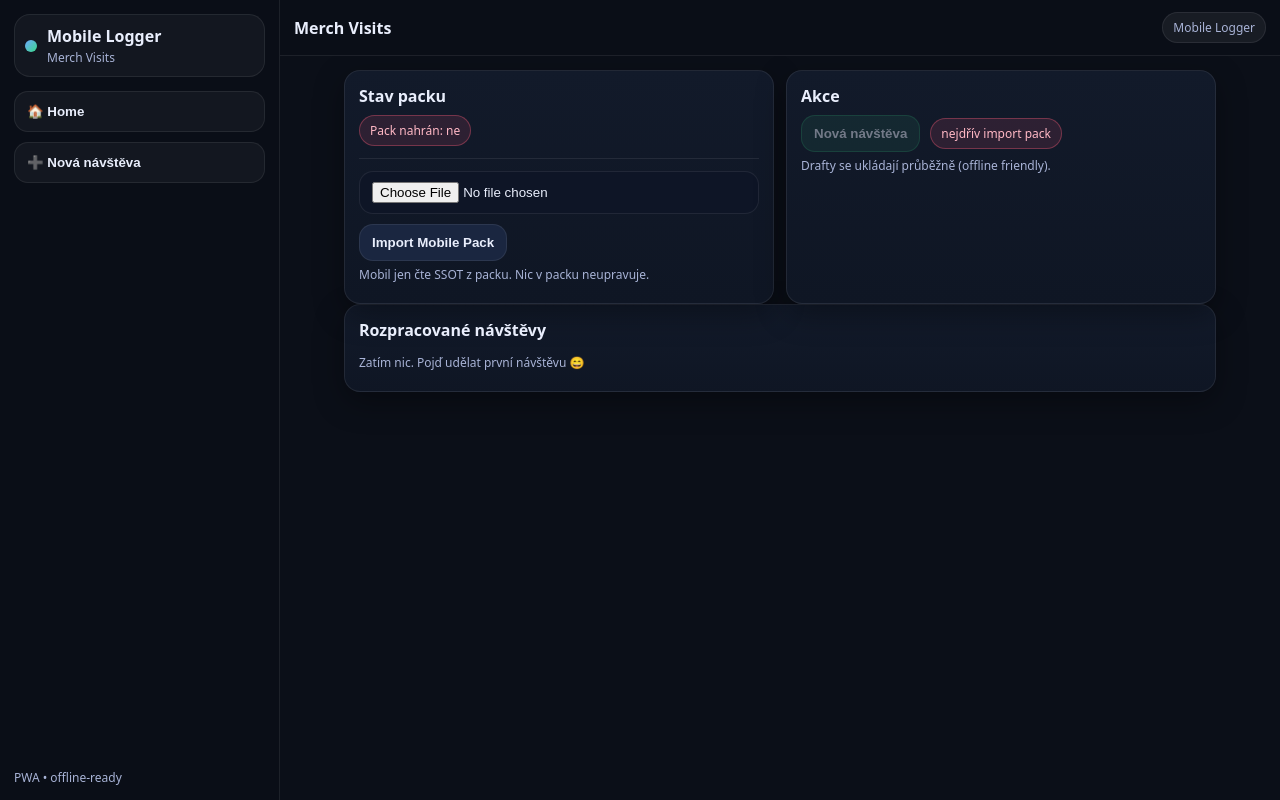
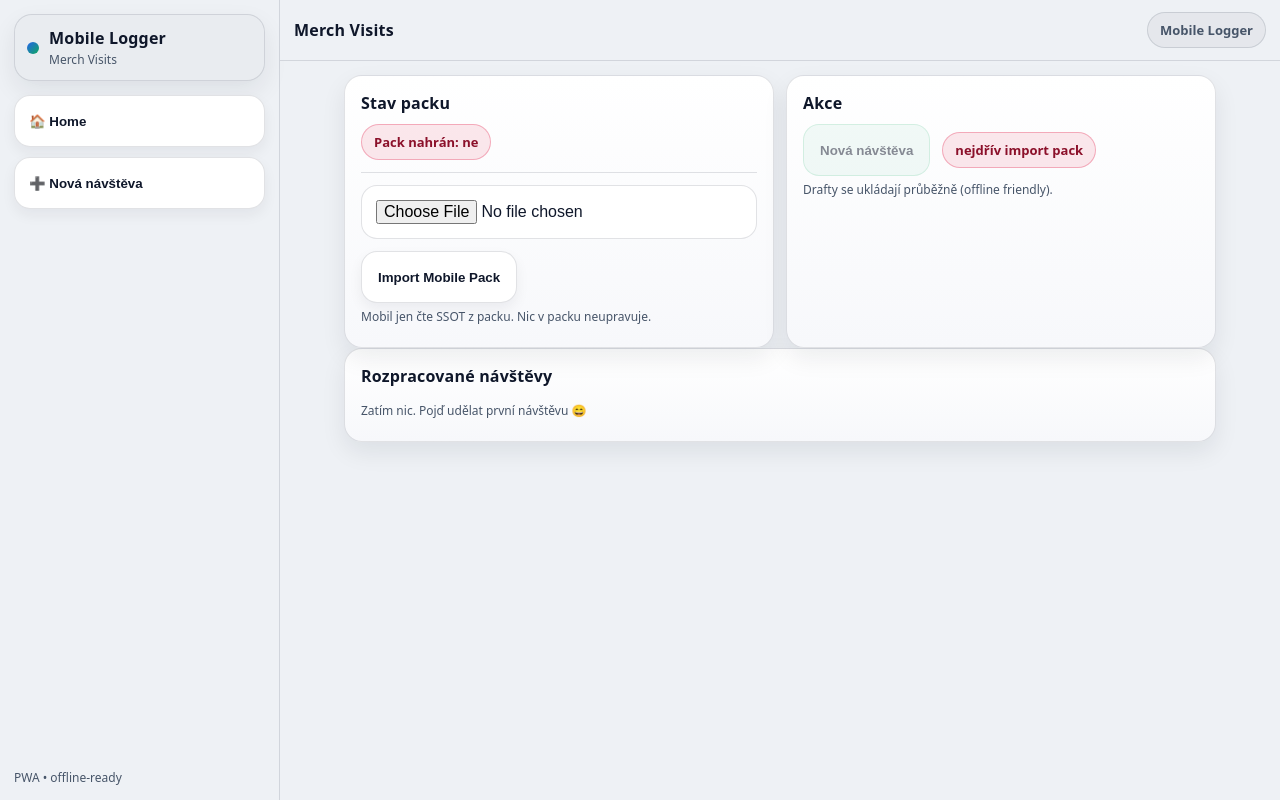
Before and after one commit to pavelsukup-netizen/merchloggerapp, a plain HTML site: page index.html in a window 1280 px wide. Drawn offline with nearby package versions, Linux system fonts and the light colour scheme.

Commit message:
Refactor styles for improved layout and design

```diff
--- a/styles.css
+++ b/styles.css
@@ -1,50 +1,112 @@
+:root{
+  /* Sunlight / high-contrast theme */
+  --bg:#eef1f5;            /* světle šedá */
+  --card:#ffffff;          /* karty bílé */
+  --card2:#f7f8fb;         /* jemnej gradient */
+  --txt:#0f172a;           /* téměř černá */
+  --muted:#475569;         /* čitelná šedá */
+  --line:rgba(15,23,42,.12);
+
+  --ok:#0ea85f;
+  --bad:#e11d48;
+  --warn:#b45309;
+  --accent:#2563eb;
+
+  --shadow: 0 10px 25px rgba(15,23,42,.08);
+  --r:18px;
+}
+
+*{box-sizing:border-box}
+html,body{
+  margin:0;
+  height:100%;
+  background:var(--bg);
+  color:var(--txt);
+  font-family:system-ui,-apple-system,Segoe UI,Roboto,Arial;
+}
+a{color:var(--accent)}
+
+/* ----------------- Tablet shell layout (sidebar + content) ----------------- */
 .shell{
   min-height:100vh;
   display:grid;
   grid-template-columns: 280px 1fr;
 }
+
 .sidebar{
-  position:sticky; top:0;
+  position:sticky;
+  top:0;
   height:100vh;
   padding:14px;
   border-right:1px solid var(--line);
-  background:rgba(11,15,24,.9);
+  background:rgba(238,241,245,.92);
   backdrop-filter: blur(10px);
   display:flex;
   flex-direction:column;
   gap:14px;
 }
+
 .content{min-width:0;}
+
 .topbar{
-  position:sticky; top:0; z-index:10;
-  display:flex; align-items:center; justify-content:space-between;
+  position:sticky;
+  top:0;
+  z-index:10;
+  display:flex;
+  align-items:center;
+  justify-content:space-between;
   padding:12px 14px;
   border-bottom:1px solid var(--line);
-  background:rgba(11,15,24,.75);
+  background:rgba(238,241,245,.85);
   backdrop-filter: blur(10px);
 }
-.topTitle{font-weight:800}
+
+.topTitle{font-weight:850; letter-spacing:.2px;}
 .topPills{display:flex; gap:8px; flex-wrap:wrap}
 
-.sbBrand{display:flex; gap:10px; align-items:center; padding:10px; border:1px solid var(--line); border-radius:16px; background:rgba(255,255,255,.04)}
-.sbTitle{font-weight:800}
+.sbBrand{
+  display:flex;
+  gap:10px;
+  align-items:center;
+  padding:12px;
+  border:1px solid var(--line);
+  border-radius:18px;
+  background:rgba(15,23,42,.02);
+  box-shadow:var(--shadow);
+}
+.dot{
+  width:12px;
+  height:12px;
+  border-radius:999px;
+  background:linear-gradient(135deg,var(--accent),var(--ok));
+}
+.sbTitle{font-weight:850; letter-spacing:.2px;}
 .sbSub{font-size:12px;color:var(--muted);margin-top:2px}
 
 .sbNav{display:grid; gap:10px}
 .sbBtn{
   width:100%;
   text-align:left;
-  padding:12px 12px;
-  border-radius:14px;
+  padding:14px 14px;
+  min-height:52px;               /* tap target */
+  border-radius:16px;
   border:1px solid var(--line);
-  background:rgba(255,255,255,.04);
+  background:#fff;
   color:var(--txt);
-  font-weight:700;
+  font-weight:800;
   cursor:pointer;
+  box-shadow: 0 6px 14px rgba(15,23,42,.06);
 }
-.sbBtn:hover{filter:brightness(1.06)}
-.sbFoot{margin-top:auto; display:grid; gap:10px}
+.sbBtn:hover{filter:brightness(0.98)}
+.sbBtn:active{transform:translateY(1px)}
 
+.sbFoot{
+  margin-top:auto;
+  display:grid;
+  gap:10px;
+}
+
+/* Mobile: sidebar nahoře */
 @media (max-width: 860px){
   .shell{grid-template-columns: 1fr;}
   .sidebar{
@@ -55,120 +117,213 @@
   }
 }
 
-:root{
-  --bg:#0b0f18;
-  --card:#121a2a;
-  --card2:#0f1624;
-  --txt:#e9eefc;
-  --muted:#a8b3d6;
-  --line:rgba(255,255,255,.08);
-  --ok:#39d98a;
-  --bad:#ff5c7a;
-  --warn:#ffcc66;
-  --accent:#6ea8ff;
-  --shadow: 0 10px 30px rgba(0,0,0,.35);
-  --r:16px;
+/* ----------------- App container ----------------- */
+.app{
+  padding:14px;
+  max-width:900px;
+  margin:0 auto;
 }
 
-*{box-sizing:border-box}
-html,body{margin:0;height:100%;background:var(--bg);color:var(--txt);font-family:system-ui,-apple-system,Segoe UI,Roboto,Arial}
-a{color:var(--accent)}
-.topbar{
-  position:sticky; top:0; z-index:10;
-  display:flex; align-items:center; justify-content:space-between;
-  padding:12px 14px; background:rgba(11,15,24,.85); backdrop-filter: blur(10px);
-  border-bottom:1px solid var(--line);
+.grid{display:grid; gap:12px}
+@media (min-width:760px){
+  .grid.two{grid-template-columns:1fr 1fr}
 }
-.brand{display:flex; gap:10px; align-items:center}
-.dot{width:12px;height:12px;border-radius:99px;background:linear-gradient(135deg,var(--accent),var(--ok))}
-.title{font-weight:750;letter-spacing:.2px}
-.sub{font-size:12px;color:var(--muted);margin-top:2px}
 
-.app{padding:14px; max-width:900px; margin:0 auto}
-
-.grid{display:grid; gap:12px}
-@media (min-width:760px){ .grid.two{grid-template-columns:1fr 1fr} }
-
+/* ----------------- Cards / sections ----------------- */
 .card{
   background:linear-gradient(180deg,var(--card),var(--card2));
   border:1px solid var(--line);
   border-radius:var(--r);
   box-shadow:var(--shadow);
-  padding:14px;
+  padding:16px;
 }
-.card h2{margin:0 0 8px 0; font-size:16px}
-.card p{margin:6px 0; color:var(--muted); line-height:1.35}
 
-.row{display:flex; gap:10px; flex-wrap:wrap; align-items:center}
+.card h2{
+  margin:0 0 10px 0;
+  font-size:16px;
+  letter-spacing:.2px;
+  font-weight:850;
+}
+
+.card p{
+  margin:6px 0;
+  color:var(--muted);
+  line-height:1.35;
+}
+
+.row{
+  display:flex;
+  gap:12px;
+  flex-wrap:wrap;
+  align-items:center;
+}
 .spacer{flex:1}
-.hr{height:1px;background:var(--line);margin:12px 0}
+.hr{
+  height:1px;
+  background:var(--line);
+  margin:12px 0;
+}
 
+/* ----------------- Buttons ----------------- */
 .btn{
   border:1px solid var(--line);
-  background:#1a2640;
+  background:#ffffff;
   color:var(--txt);
-  padding:10px 12px;
+  padding:14px 16px;
+  border-radius:16px;
+  font-weight:850;
+  cursor:pointer;
+  min-height:52px;               /* tap target */
+  box-shadow: 0 6px 14px rgba(15,23,42,.06);
+}
+.btn:hover{filter:brightness(0.98)}
+.btn:active{transform:translateY(1px)}
+.btn:disabled{opacity:.5;cursor:not-allowed; box-shadow:none}
+
+.btn.ok{
+  background:rgba(14,168,95,.10);
+  border-color:rgba(14,168,95,.28);
+}
+.btn.bad{
+  background:rgba(225,29,72,.10);
+  border-color:rgba(225,29,72,.28);
+}
+.btn.ghost{
+  background:transparent;
+  box-shadow:none;
+}
+
+/* ----------------- Inputs ----------------- */
+.inp, select, textarea{
+  width:100%;
+  background:#fff;
+  color:var(--txt);
+  border:1px solid var(--line);
+  border-radius:16px;
+  padding:14px 14px;
+  outline:none;
+  min-height:52px;
+  font-size:16px; /* iOS: zabrání zoomu */
+}
+
+textarea{
+  min-height:120px;
+  resize:vertical;
+}
+
+label{
+  font-size:12px;
+  color:var(--muted);
+  display:block;
+  margin:10px 0 6px;
+}
+
+/* ----------------- Pills / badges ----------------- */
+.pill{
+  display:inline-flex;
+  align-items:center;
+  gap:8px;
+  padding:8px 12px;
+  border-radius:999px;
+  background:rgba(15,23,42,.04);
+  border:1px solid var(--line);
+  color:var(--muted);
+  font-size:13px;
+  font-weight:750;
+}
+
+.pill.ok{
+  color:#0b5f3b;
+  border-color:rgba(14,168,95,.30);
+  background:rgba(14,168,95,.10);
+}
+.pill.warn{
+  color:#7a3e06;
+  border-color:rgba(180,83,9,.30);
+  background:rgba(180,83,9,.10);
+}
+.pill.bad{
+  color:#8b102a;
+  border-color:rgba(225,29,72,.30);
+  background:rgba(225,29,72,.10);
+}
+
+/* ----------------- Lists ----------------- */
+.list{display:grid; gap:10px}
+
+.item{
+  border:1px solid var(--line);
+  border-radius:16px;
+  padding:14px;
+  background:rgba(15,23,42,.03);
+}
+
+.item .meta{
+  font-size:12px;
+  color:var(--muted);
+  margin-top:6px;
+}
+
+/* ----------------- Questions ----------------- */
+.q{
+  padding:12px;
+  border:1px solid var(--line);
+  border-radius:16px;
+  background:rgba(15,23,42,.02);
+  margin:10px 0;
+}
+
+.q .ql{font-weight:900}
+.q .req{
+  color:var(--warn);
+  font-size:12px;
+  margin-left:6px
+}
+
+.small{font-size:12px;color:var(--muted)}
+
+/* ----------------- Photo grid ----------------- */
+.photoGrid{
+  display:grid;
+  grid-template-columns:repeat(3,1fr);
+  gap:10px
+}
+@media (min-width:760px){
+  .photoGrid{grid-template-columns:repeat(5,1fr)}
+}
+
+.ph{
+  border:1px solid var(--line);
+  border-radius:16px;
+  overflow:hidden;
+  background:#fff;
+  position:relative;
+  box-shadow: 0 6px 14px rgba(15,23,42,.06);
+}
+.ph img{
+  width:100%;
+  height:120px;
+  object-fit:cover;
+  display:block
+}
+.ph button{
+  position:absolute;
+  top:6px;
+  right:6px;
+  padding:8px 10px;
   border-radius:14px;
-  font-weight:650;
+  background:rgba(255,255,255,.85);
+  color:var(--txt);
+  border:1px solid rgba(15,23,42,.18);
   cursor:pointer;
 }
-.btn:hover{filter:brightness(1.05)}
-.btn:disabled{opacity:.45;cursor:not-allowed}
-.btn.ok{background:rgba(57,217,138,.18);border-color:rgba(57,217,138,.35)}
-.btn.bad{background:rgba(255,92,122,.18);border-color:rgba(255,92,122,.35)}
-.btn.ghost{background:transparent}
+.ph button:active{transform:translateY(1px)}
 
-.inp, select, textarea{
-  width:100%;
-  background:#0e1526;
-  color:var(--txt);
-  border:1px solid var(--line);
-  border-radius:14px;
-  padding:10px 12px;
-  outline:none;
+/* ----------------- Phone fine-tuning ----------------- */
+@media (max-width: 520px){
+  .app{padding:12px;}
+  .card{padding:16px;}
+  .row{gap:12px;}
+  .pill{padding:8px 12px; font-size:13px;}
+  .photoGrid .ph img{height:130px;}
 }
-textarea{min-height:90px; resize:vertical}
-label{font-size:12px;color:var(--muted);display:block;margin:10px 0 6px}
-
-.pill{
-  display:inline-flex; align-items:center; gap:8px;
-  padding:6px 10px; border-radius:999px;
-  background:rgba(255,255,255,.06);
-  border:1px solid var(--line);
-  color:var(--muted);
-  font-size:12px;
-}
-.pill.ok{color:#bff7da;border-color:rgba(57,217,138,.35); background:rgba(57,217,138,.12)}
-.pill.warn{color:#ffe2a6;border-color:rgba(255,204,102,.35); background:rgba(255,204,102,.12)}
-.pill.bad{color:#ffb8c5;border-color:rgba(255,92,122,.35); background:rgba(255,92,122,.12)}
-
-.list{display:grid; gap:10px}
-.item{
-  border:1px solid var(--line);
-  border-radius:14px;
-  padding:12px;
-  background:rgba(255,255,255,.04);
-}
-.item .meta{font-size:12px;color:var(--muted);margin-top:6px}
-
-.q{padding:10px;border:1px solid var(--line);border-radius:14px;background:rgba(255,255,255,.03);margin:10px 0}
-.q .ql{font-weight:700}
-.q .req{color:var(--warn); font-size:12px; margin-left:6px}
-.small{font-size:12px;color:var(--muted)}
-
-.photoGrid{display:grid; grid-template-columns:repeat(3,1fr); gap:10px}
-@media (min-width:760px){ .photoGrid{grid-template-columns:repeat(5,1fr)} }
-.ph{
-  border:1px solid var(--line);
-  border-radius:14px;
-  overflow:hidden;
-  background:#0e1526;
-  position:relative;
-}
-.ph img{width:100%; height:110px; object-fit:cover; display:block}
-.ph button{
-  position:absolute; top:6px; right:6px;
-  padding:6px 8px; border-radius:12px;
-  background:rgba(0,0,0,.55); color:var(--txt);
-  border:1px solid rgba(255,255,255,.18);
-}
```
